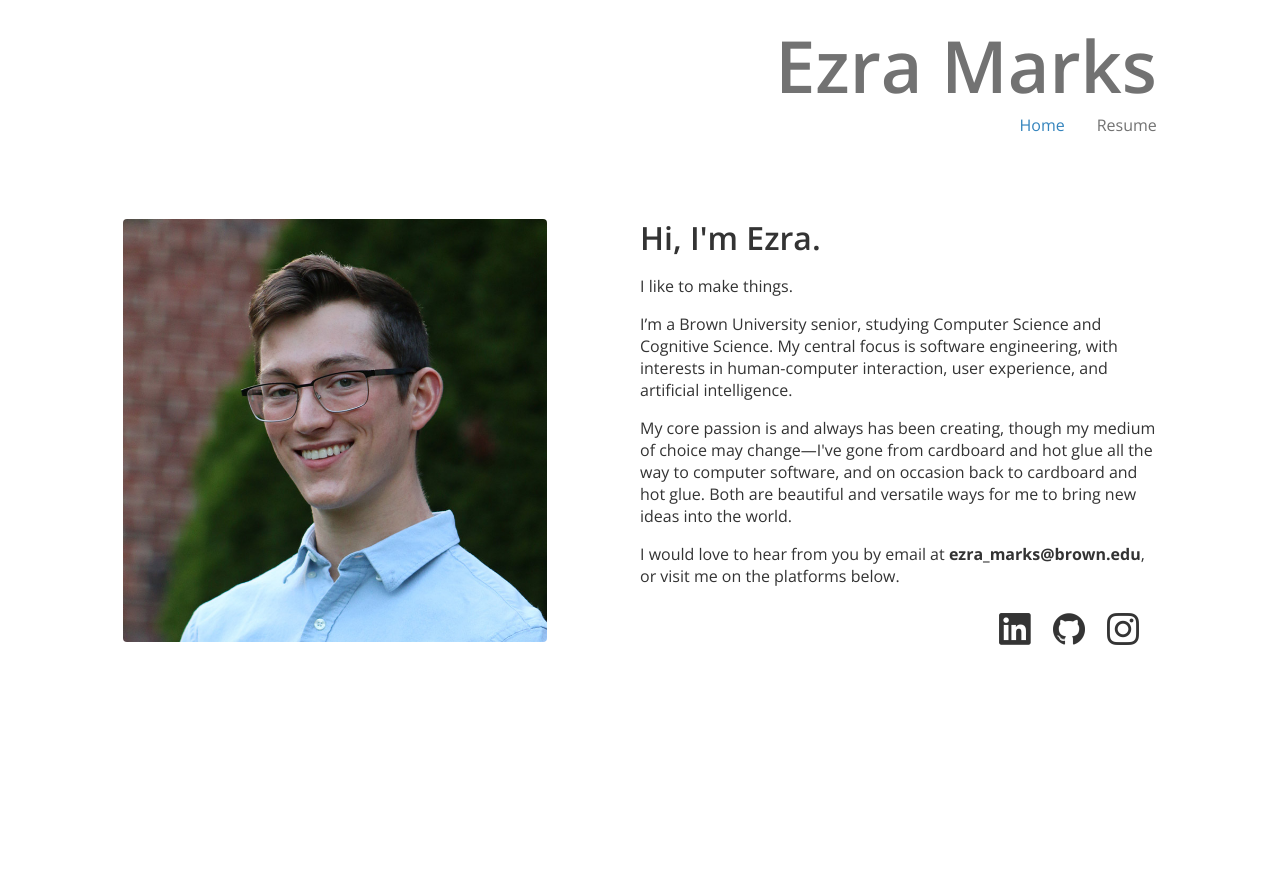
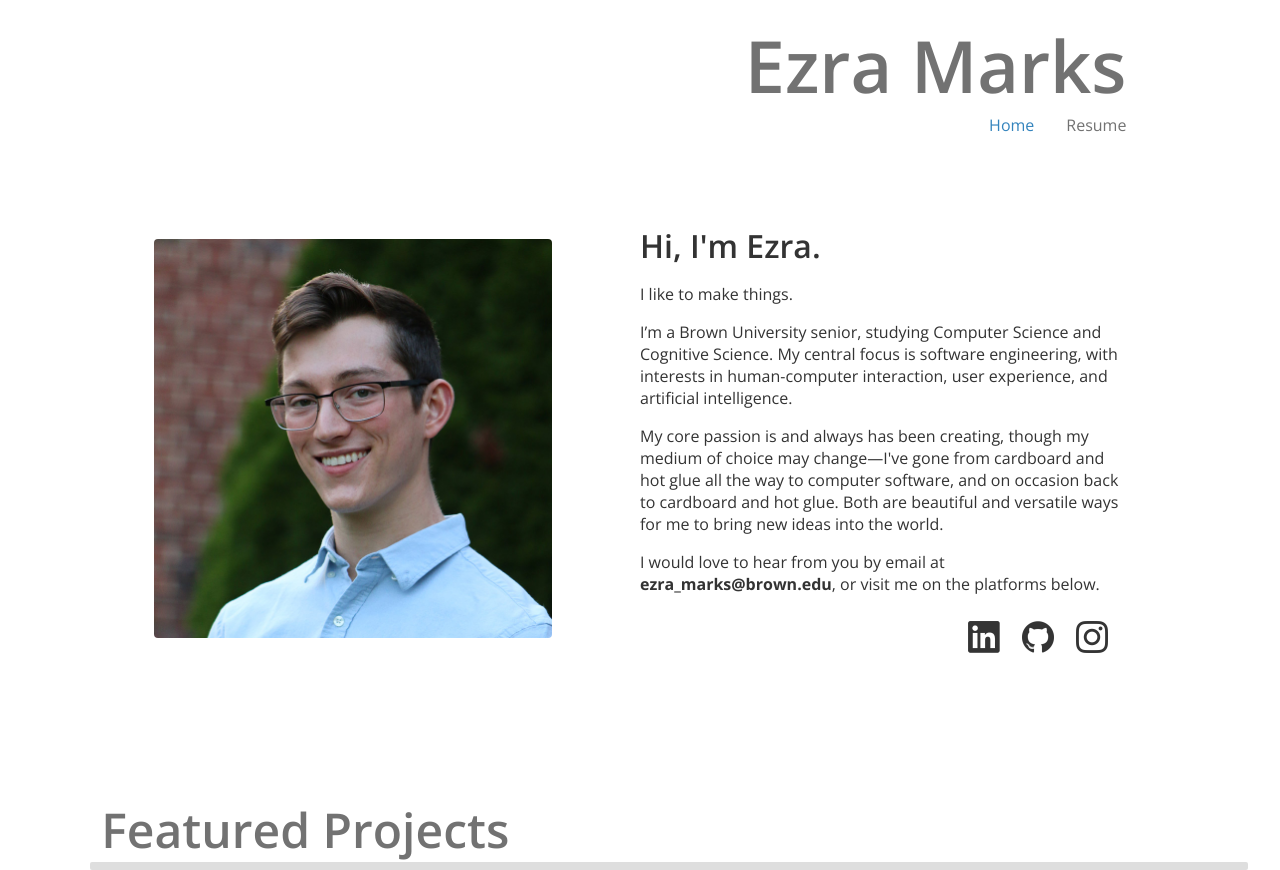
Before and after one commit to EzraMarks/ezramarks.github.io, a React (Create React App) app: page / in a window 1280 px wide. Before the commit the page ends 800 px from the top, so only its background shows below. Built offline with nearby package versions, Linux system fonts and the light colour scheme.

Commit message:
Create section header component

```diff
--- a/src/components/HomePage/AboutSection.css
+++ b/src/components/HomePage/AboutSection.css
@@ -3,6 +3,7 @@
   width: var(--safe-content-width);
   display: grid;
   grid-template-columns: 1fr 1fr;
+  margin-bottom: 9rem;
 }
 
 .about-photo {
@@ -22,6 +23,13 @@
 .about-text h3 {
   margin-top: 0;
   margin-bottom: 1rem;
+}
+
+/* Desktop-max-width */
+@media screen and (min-width: 1480px) {
+  .about-photo {
+    padding-left: 5%;
+  }
 }
 
 /* Mobile: single-column */
--- a/src/components/HomePage/HomePage.tsx
+++ b/src/components/HomePage/HomePage.tsx
@@ -2,6 +2,7 @@ import React from "react";
 import { RouteComponentProps } from "react-router-dom";
 import { SiteHeader } from "../SiteHeader";
 import { AboutSection } from "./AboutSection";
+import { SectionHeader } from "./SectionHeader";
 
 interface Props extends RouteComponentProps {}
 
@@ -10,6 +11,7 @@ export const HomePage: React.FC<Props> = (props) => {
     <>
       <SiteHeader {...props} />
       <AboutSection />
+      <SectionHeader>Featured Projects</SectionHeader>
     </>
   );
 };
--- /dev/null
+++ b/src/components/HomePage/SectionHeader.css
@@ -0,0 +1,16 @@
+.section-header {
+  margin: auto;
+  width: var(--full-content-width);
+}
+
+.section-header .line {
+  width: auto;
+  height: 0.5rem;
+  background-color: var(--color-light-gray);
+  border-radius: 2px;
+  margin-left: calc(var(--safe-content-margin) * 0.5);
+}
+
+.section-header .title {
+  margin-left: calc(var(--safe-content-margin) * 0.6);
+}
--- /dev/null
+++ b/src/components/HomePage/SectionHeader.tsx
@@ -0,0 +1,17 @@
+import React from "react";
+import "./SectionHeader.css";
+
+interface Props {
+  children?: React.ReactNode;
+}
+
+export const SectionHeader: React.FC<Props> = ({ children }) => {
+  return (
+    <>
+      <div className="section-header">
+        <h2 className="title">{children}</h2>
+        <div className="line"></div>
+      </div>
+    </>
+  );
+};
--- a/src/components/SiteHeader.css
+++ b/src/components/SiteHeader.css
@@ -1,7 +1,7 @@
 .site-header {
   margin: auto;
-  margin-top: 1em;
-  margin-bottom: 5em;
+  margin-top: 1rem;
+  margin-bottom: 5.5rem;
   width: var(--safe-content-width);
 }
 
@@ -23,7 +23,7 @@
   text-decoration: none;
   transition-property: color;
   transition-duration: 0.15s;
-  margin-left: 2em;
+  margin-left: 2rem;
 }
 
 .navbar-link:hover {
--- a/src/index.css
+++ b/src/index.css
@@ -1,9 +1,9 @@
 @import url("https://fonts.googleapis.com/css2?family=Open+Sans:wght@300;400;600;700;800&display=swap");
 
 :root {
-  --desktop-max-width: 1400px;
+  --desktop-max-width: 1480px;
   --full-content-width: min(var(--desktop-max-width), 95%);
-  --safe-content-width: calc(var(--full-content-width) * 0.85);
+  --safe-content-width: calc(var(--full-content-width) * 0.8);
   --safe-content-margin: calc(
     (var(--full-content-width) - var(--safe-content-width)) / 2
   );
@@ -13,6 +13,19 @@
   --color-medium-gray: #727272;
   --color-dark-gray: #333333;
   --color-medium-blue: #3484bd;
+}
+
+/* Mobile */
+@media screen and (max-width: 768px) {
+  :root {
+    --safe-content-width: calc(var(--full-content-width) * 0.9);
+  }
+}
+
+.social-icons {
+  display: flex;
+  justify-content: flex-end;
+  margin-top: 0.625rem;
 }
 
 body {
```
